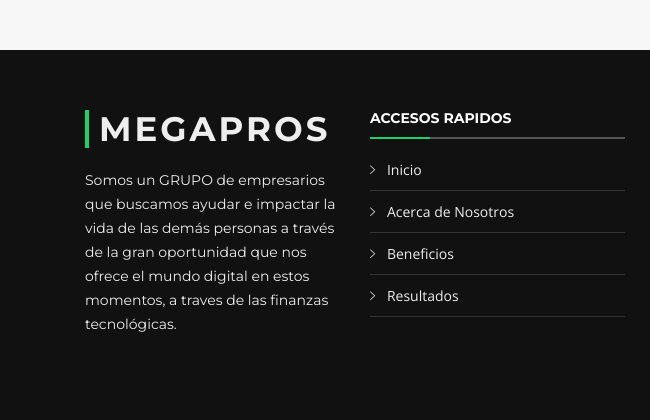
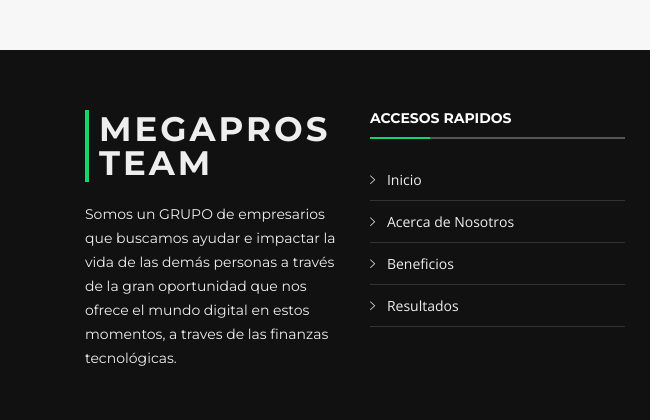
Before and after one commit to disaisoft/omp, a plain HTML site: page index.html in a window 1280 px wide. Shown: the part 5988-6408 px from the top of the page, 0-650 px from the left. Drawn offline with nearby package versions, Linux system fonts and the light colour scheme; files whose address does not match are found by name.

Commit message:
actualizacion logo inferior

```diff
--- a/index.html
+++ b/index.html
@@ -780,7 +780,7 @@
         <div class="row">
 
           <div class="col-lg-3 col-md-6 footer-info">
-            <h3>MEGAPROS</h3>
+            <h3>MEGAPROS <br><a>TEAM</h3>
             <p>Somos un GRUPO de empresarios que buscamos ayudar e impactar la vida de las demás personas a través de la gran oportunidad que nos ofrece el mundo digital en estos momentos, a traves de las finanzas tecnológicas.</p>
           </div>
 
```
